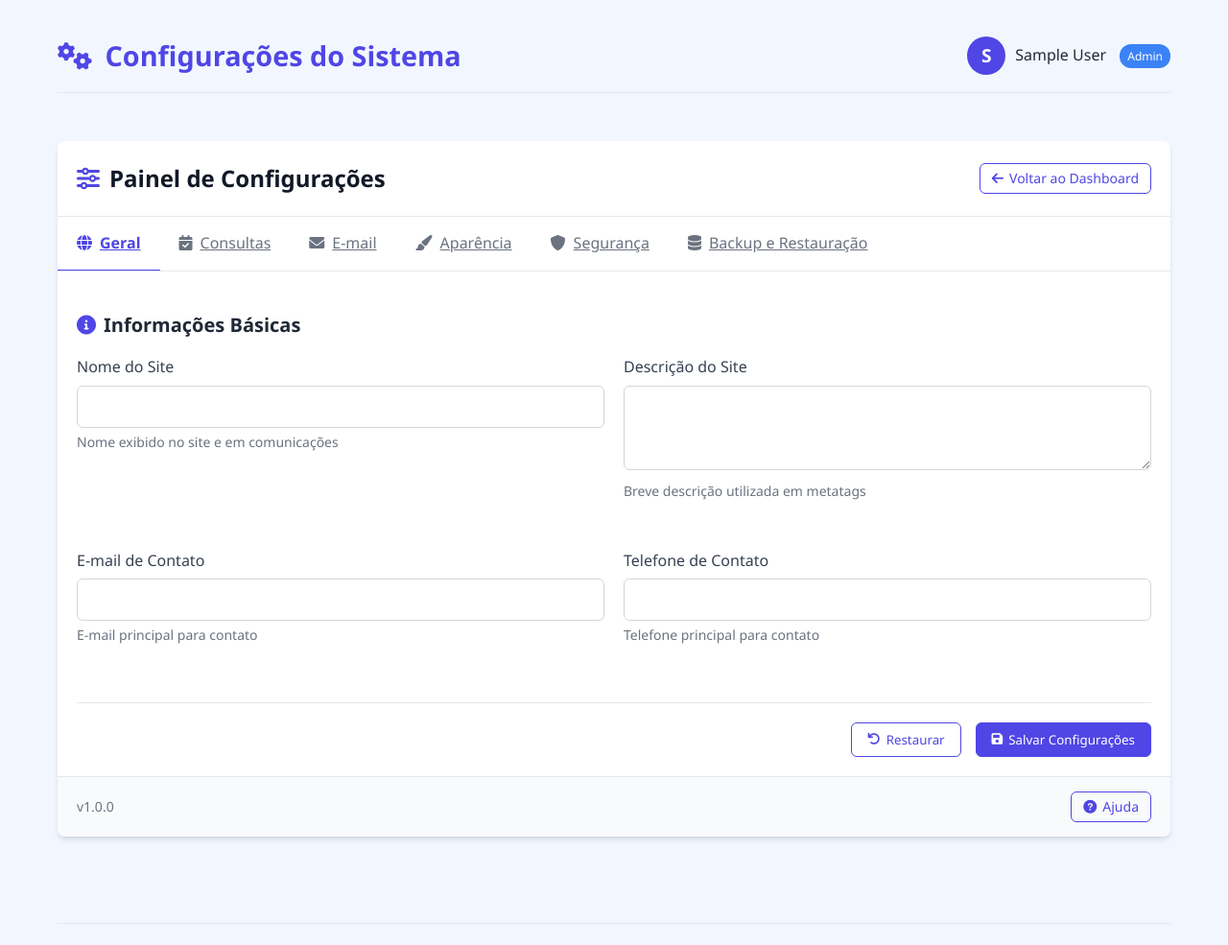
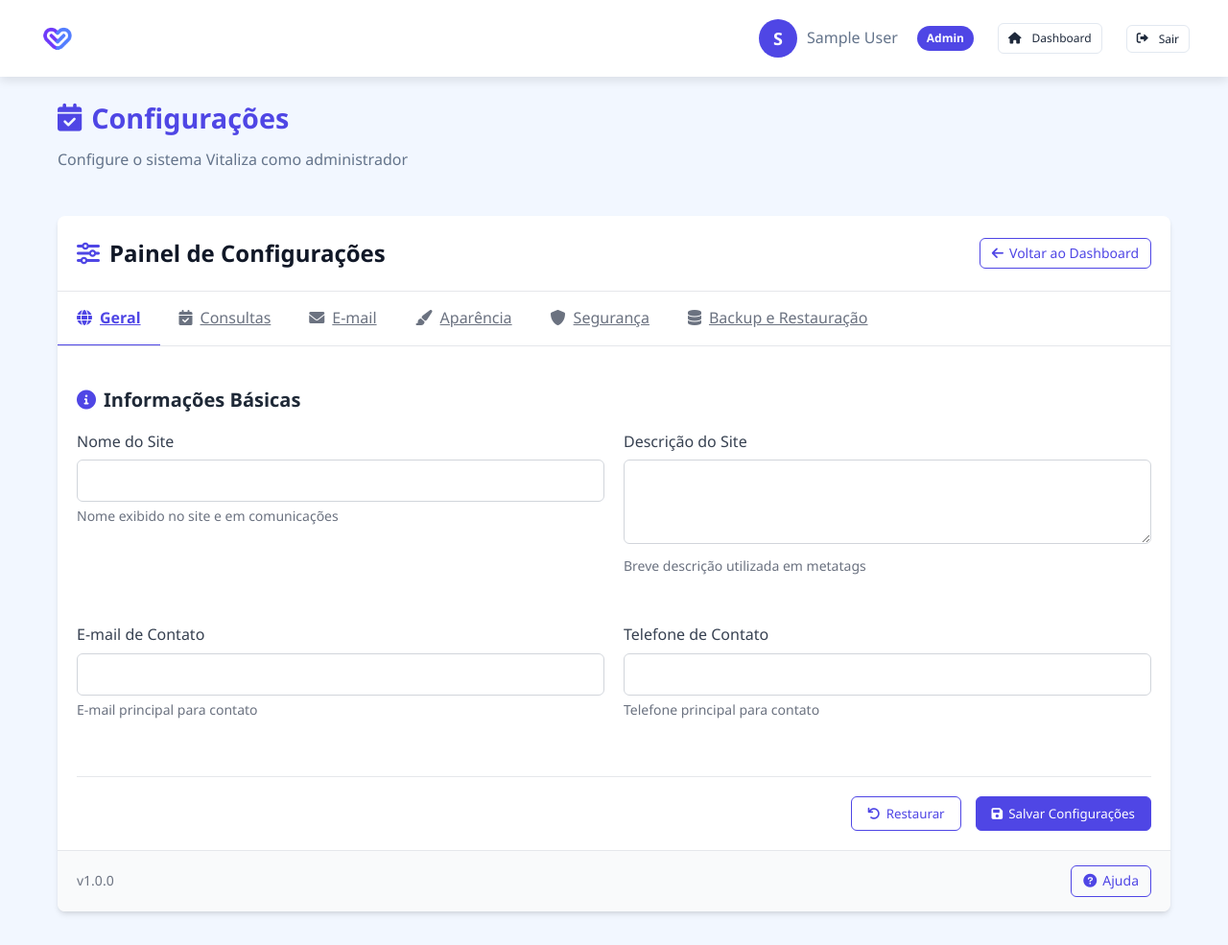
Before and after one commit to ProjetoVitaliza/Vitaliza, a PHP site: page /php/admin/configuracoes.php in a window 1280 px wide. Shown: the top 985 px of the page at 96% size. Run offline with PHP 8.4, Linux system fonts and the light colour scheme; the visitor is signed in with stand-in values (Sample User, id 1); data that the repository does not hold is empty.

Commit message:
header padrão no configuracoes.php e correção do header da situacao_consulta.php

```diff
--- a/Projeto/Site/php/admin/configuracoes.php
+++ b/Projeto/Site/php/admin/configuracoes.php
@@ -761,23 +761,40 @@ $conn->close();
     </style>
 </head>
 <body>
-    <main class="config-container">
-        <header class="config-header">
-            <div class="config-header-title">
-                <h1><i class="fas fa-cogs"></i> Configurações do Sistema</h1>
+
+<header class="header">
+    <nav class="navbar">
+            <div class="logo">
+                    <h1>
+                        <a href="index.php">
+                            <img class="img-logo" src="../../midia/logo.png" alt="Logo <?php echo htmlspecialchars($config_valor[1]); ?>" width="40" height="40">
+                            <?php echo htmlspecialchars($config_valor[1]); ?>
+                        </a>
+                    </h1>
                 </div>
-            <div class="config-user-info">
-                <div class="config-user-avatar">
-                    <?php echo substr($admin_nome, 0, 1); ?>
-                </div>
-                <div>
+            <div class="user-info">
+                <div class="user-avatar"><?php echo substr($admin_nome, 0, 1); ?></div>
                 <span><?php echo $admin_nome; ?></span>
-                    <span class="config-admin-badge <?php echo $nivel_acesso === 'superadmin' ? 'config-superadmin-badge' : ''; ?>">
+                <span class="admin-badge <?php echo $nivel_acesso === 'superadmin' ? 'superadmin-badge' : ''; ?>">
                     <?php echo $nivel_acesso === 'superadmin' ? 'Super Admin' : 'Admin'; ?>
                 </span>
+                <a href="admin_home.php" class="btn btn-outline btn-sm" style="margin-left: 15px;">
+                    <i class="fas fa-home"></i> Dashboard
+                </a>
+                <form method="post" action="../conexoes/logout.php" style="margin-left: 15px;">
+                    <button type="submit" class="btn btn-outline btn-sm">
+                        <i class="fas fa-sign-out-alt"></i> Sair
+                    </button>
+                </form>
             </div>
         </div>
+    </nav>
 </header>
+    <main class="config-container">
+    <div class="content-header">
+        <h1><i class="fas fa-calendar-check"></i> Configurações</h1>
+        <p>Configure o sistema Vitaliza como administrador</p>
+    </div>
 
         <section class="config-content">
             <?php if (!empty($mensagem_sucesso)): ?>
--- a/Projeto/Site/php/clientes/situacao_consulta.php
+++ b/Projeto/Site/php/clientes/situacao_consulta.php
@@ -232,7 +232,6 @@ $conn->close();
 
 <header class="header">
     <nav class="navbar">
-
         <div class="logo">
                 <h1>
                     <a href="index.php">
@@ -251,7 +250,7 @@ $conn->close();
             </form>
         </div>
     </nav>
-    </div>
+</header>
 
     <main class="container">
 
```
Lines whose indentation alone changed are shown as unchanged.
